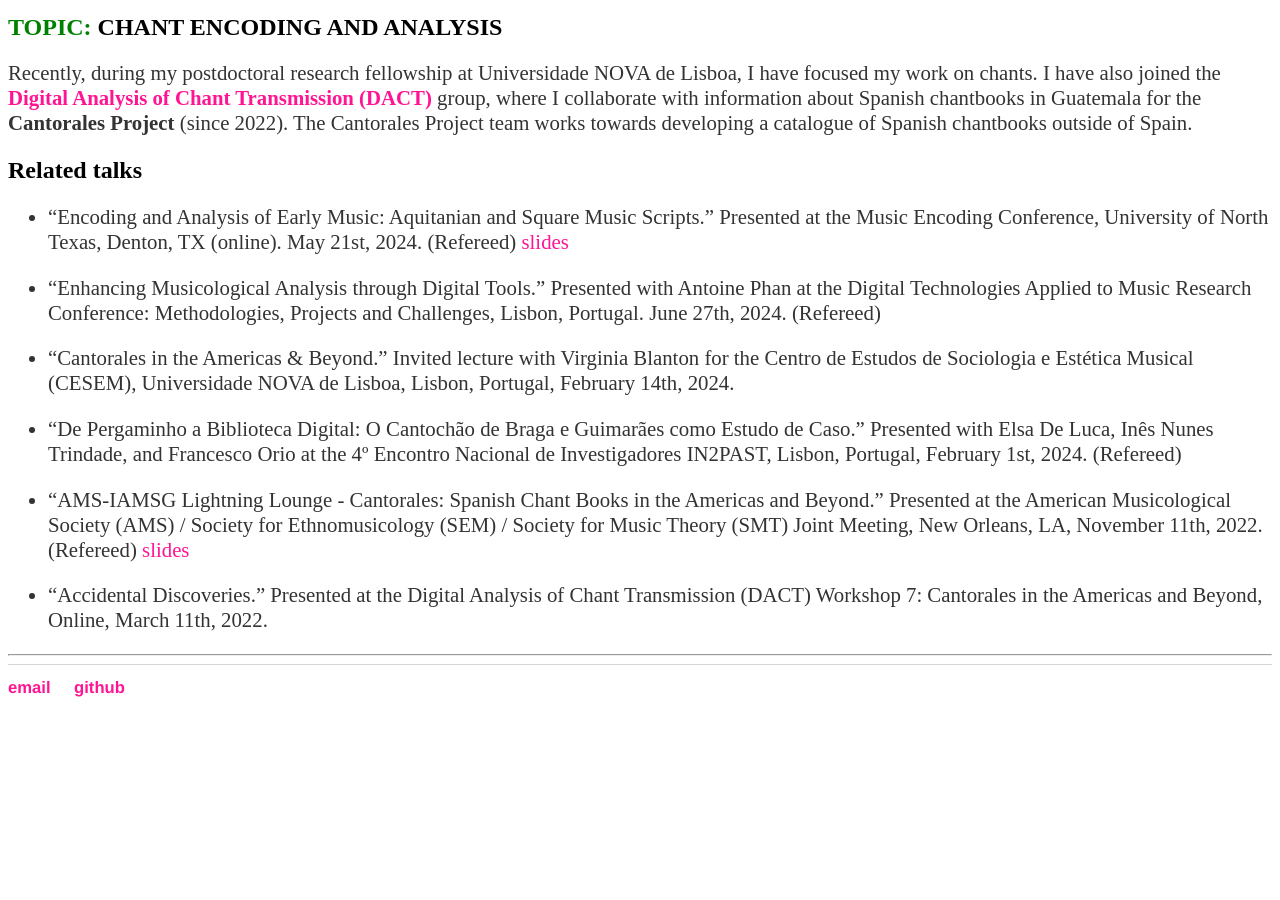
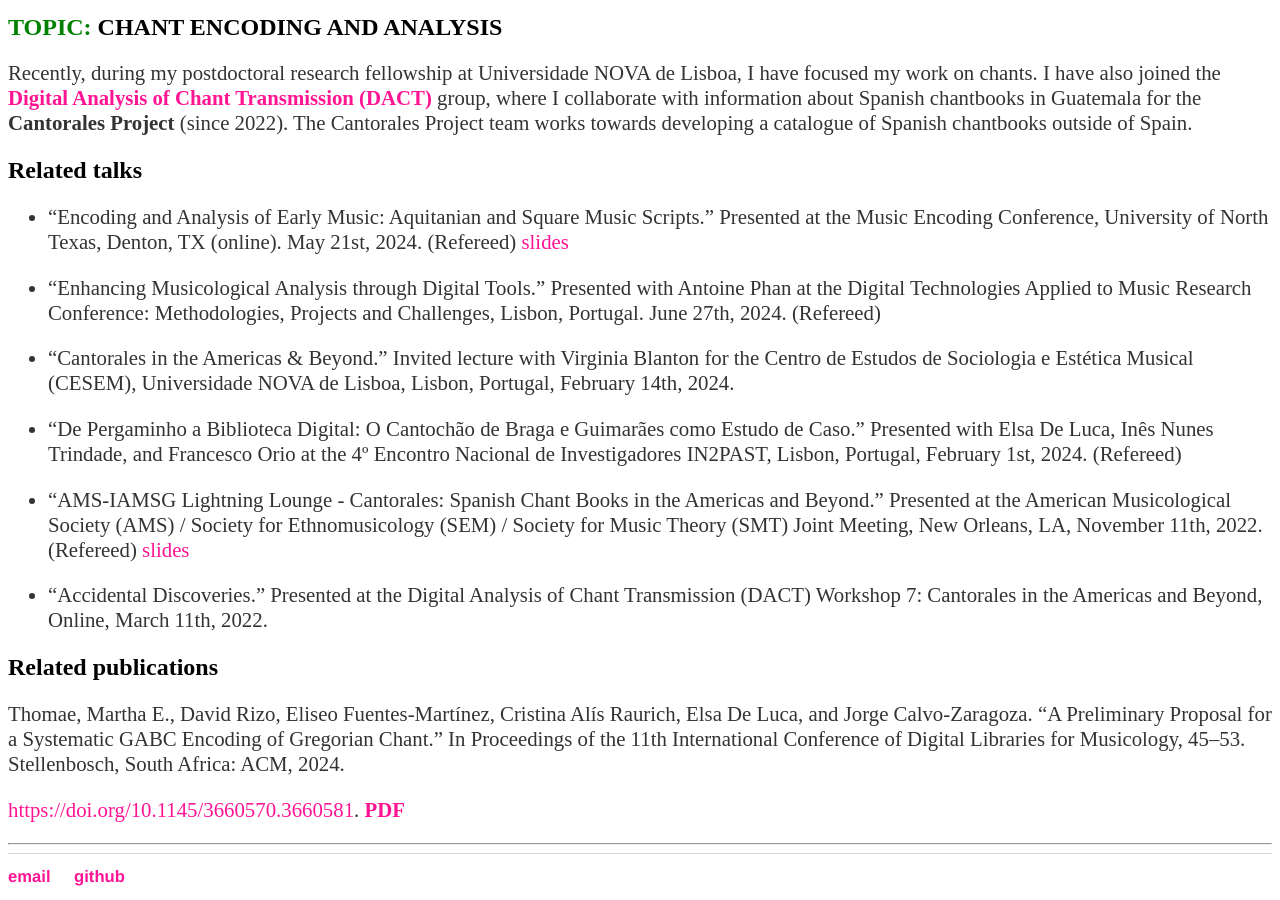
Before and after one commit to martha-thomae/martha-thomae.github.io, a Jekyll site: the page built from projects/index.md, in a window 1280 px wide and 900 px high, scrolled down 4982 px. Built offline with Jekyll 4.4.1, drawn with Linux system fonts in a browser that asks for light colours; before the commit the page ends 5693 px from its top, so only the background shows below that.

Commit message:
Add recent paper

```diff
--- a/projects/index.md
+++ b/projects/index.md
@@ -117,4 +117,10 @@ Recently, during my postdoctoral research fellowship at Universidade NOVA de Lis
 - {{ item.name }} {% if item.link != '/'%}[slides]({{ item.link }}){% endif %}
 {% endfor %}
 
+## Related publications
+Thomae, Martha E., David Rizo, Eliseo Fuentes-Martínez, Cristina Alís Raurich, Elsa De Luca, and Jorge Calvo-Zaragoza. "A Preliminary Proposal for a Systematic GABC Encoding of Gregorian Chant." In Proceedings of the 11th International Conference of Digital Libraries for Musicology, 45–53. Stellenbosch, South Africa: ACM, 2024.
+
+[https://doi.org/10.1145/3660570.3660581](https://doi.org/10.1145/
+3660570.3660581). [**PDF**](/assets/papers/thomae_2024_dlfm_gabc_publication.pdf)
+
 ---
```
